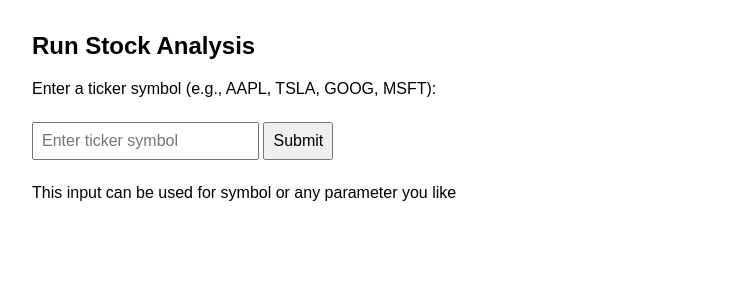
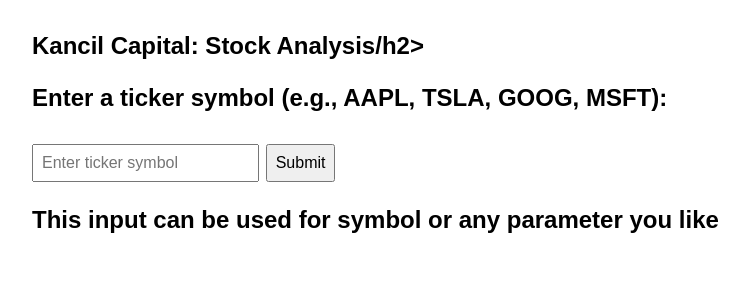
Before and after one commit to amihaikal/Stock-Analyis.io, a Flask app: page / in a window 1280 px wide. Shown: the top 300 px of the page, without its empty margins (0-749 px from the left). Run offline with Flask 3, Linux system fonts and the light colour scheme.

Commit message:
Update Stock Predictor.html

```diff
--- a/templates/Stock Predictor.html
+++ b/templates/Stock Predictor.html
@@ -2,7 +2,7 @@
 <html lang="en">
 <head>
   <meta charset="UTF-8">
-  <title>Stock Analysis Predictor</title>
+  <title>Kancil Capital: Stock Analysis Predictor</title>
   <style>
     body {
       font-family: Arial, sans-serif;
@@ -26,7 +26,7 @@
   </style>
 </head>
 <body>
-  <h2>Run Stock Analysis</h2>
+  <h2>Kancil Capital: Stock Analysis/h2>
   <p>Enter a ticker symbol (e.g., AAPL, TSLA, GOOG, MSFT):</p>
 
   <!-- Form for ticker input -->
```
